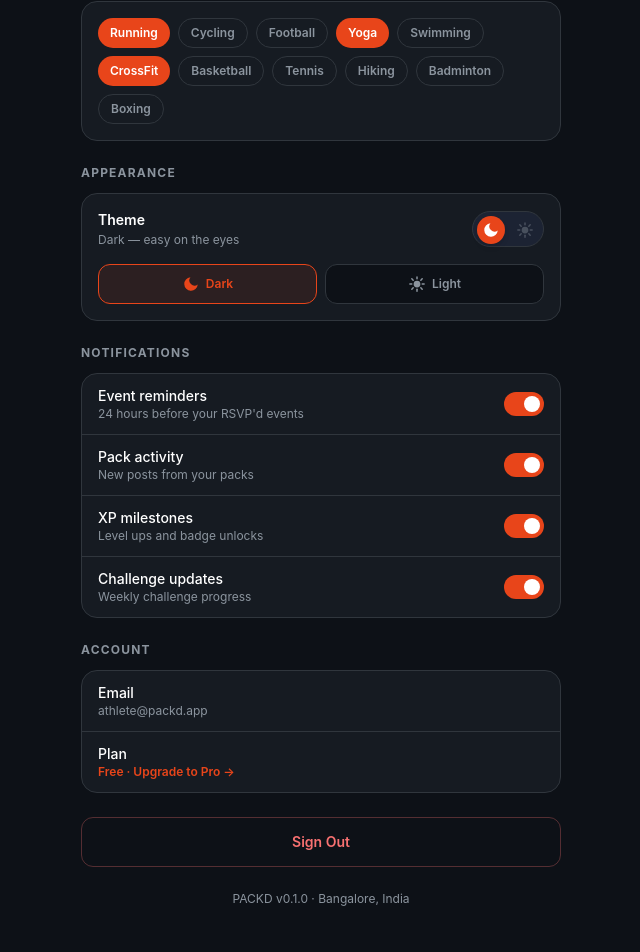
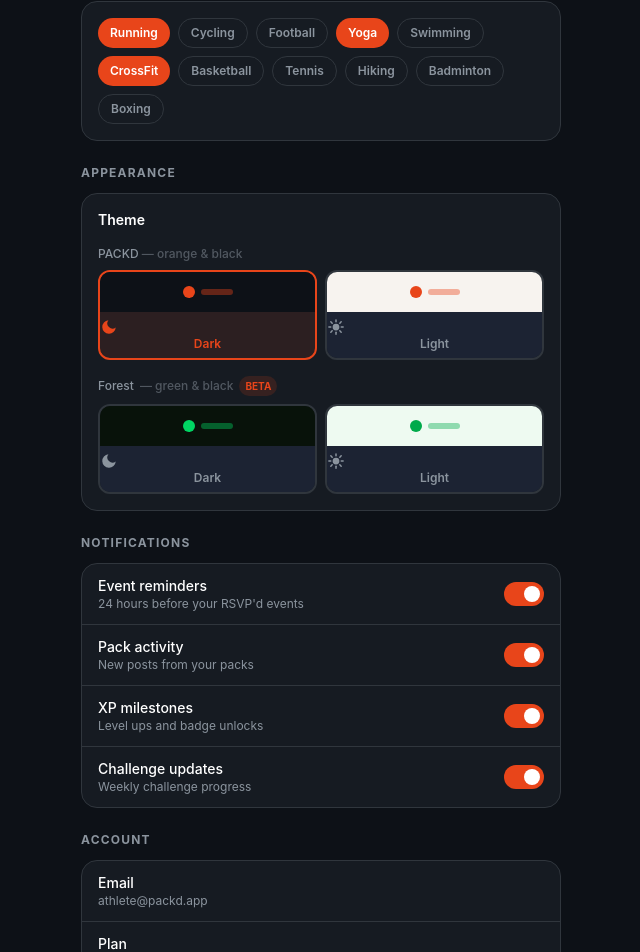
Before and after one commit to mayank29deo/PACKD, a Next.js app: page /settings in a window 1280 px wide. Shown: the part 834-1786 px from the top of the page, without its empty margins (319-959 px from the left). Built offline with nearby package versions, Linux system fonts and the light colour scheme; no server answers.

Commit message:
Add Forest theme (green) with dark/light variants and theme picker in settings

```diff
--- a/app/globals.css
+++ b/app/globals.css
@@ -22,6 +22,36 @@
   --packd-gold:         212 172 13;    /* #d4ac0d  */
   --packd-green:        63 185 80;     /* #3fb950  */
   color-scheme: dark;
+}
+
+/* ── Forest theme — dark green base, neon-green accent ───────────────────── */
+html.forest {
+  --packd-bg:           8 18 10;       /* #08120a  near-black green      */
+  --packd-card:         13 28 16;      /* #0d1c10  dark green card        */
+  --packd-card2:        18 40 22;      /* #122814  slightly lighter       */
+  --packd-border:       28 70 38;      /* #1c4626  green border           */
+  --packd-gray:         110 160 125;   /* #6ea07d  muted sage             */
+  --packd-text:         195 230 205;   /* #c3e6cd  pale green-white       */
+  --packd-orange:       0 213 99;      /* #00d563  neon green accent      */
+  --packd-orange-light: 57 231 130;    /* #39e782  lighter neon           */
+  --packd-gold:         180 210 50;    /* #b4d232  yellow-green           */
+  --packd-green:        0 213 99;      /* same as accent                  */
+  color-scheme: dark;
+}
+
+/* Forest light variant */
+html.forest.light {
+  --packd-bg:           238 250 241;   /* #eefaf1  very pale green        */
+  --packd-card:         255 255 255;   /* #ffffff  white cards            */
+  --packd-card2:        225 245 230;   /* #e1f5e6  light green tint       */
+  --packd-border:       190 230 200;   /* #bee6c8  soft green border      */
+  --packd-gray:         80 130 95;     /* #50825f  muted green-gray       */
+  --packd-text:         15 45 25;      /* #0f2d19  dark green text        */
+  --packd-orange:       0 170 75;      /* #00aa4b  green accent on light  */
+  --packd-orange-light: 0 213 99;      /* #00d563  brighter              */
+  --packd-gold:         110 150 20;    /* #6e9614  olive gold             */
+  --packd-green:        0 170 75;      /* same as accent                  */
+  color-scheme: light;
 }
 
 /* Light theme — toggled by adding class="light" to <html> */
@@ -106,6 +136,23 @@ body {
   border-color: #E8451A40;
 }
 
+/* ─── Forest-mode overrides ──────────────────────────────────────────────── */
+html.forest .orange-glow {
+  box-shadow: 0 0 30px rgba(0, 213, 99, 0.2);
+}
+html.forest .text-gradient {
+  background: linear-gradient(135deg, #00d563, #39e782);
+  -webkit-background-clip: text;
+  -webkit-text-fill-color: transparent;
+  background-clip: text;
+}
+html.forest .card-hover:hover {
+  border-color: rgba(0, 213, 99, 0.25);
+}
+html.forest .xp-fill {
+  background: linear-gradient(to right, #00d563, #39e782);
+}
+
 /* ─── Light-mode gradient overrides ─────────────────────────────────────── */
 html.light .bg-card-gradient {
   background-image: linear-gradient(135deg, #F0EBE5 0%, #FFFFFF 100%) !important;
--- a/app/settings/page.js
+++ b/app/settings/page.js
@@ -36,7 +36,7 @@ function MoonIcon() {
 
 export default function SettingsPage() {
   const router = useRouter();
-  const { user, updateUser, logout, theme, toggleTheme } = useApp();
+  const { user, updateUser, logout, theme, setTheme } = useApp();
   const [form, setForm] = useState({
     name: user.name,
     username: user.username,
@@ -65,7 +65,7 @@ export default function SettingsPage() {
     router.push('/auth/login');
   }
 
-  const isLight = theme === 'light';
+
 
   return (
     <div className="min-h-screen bg-packd-bg pb-10">
@@ -175,70 +175,92 @@ export default function SettingsPage() {
         {/* Appearance */}
         <div>
           <h2 className="text-xs font-bold text-packd-gray uppercase tracking-widest mb-3">Appearance</h2>
-          <div className="packd-card p-4">
-            <div className="flex items-center justify-between">
-              <div>
-                <p className="text-sm font-semibold text-white">Theme</p>
-                <p className="text-xs text-packd-gray mt-0.5">
-                  {isLight ? 'Light — warm & bright' : 'Dark — easy on the eyes'}
-                </p>
-              </div>
+          <div className="packd-card p-4 space-y-4">
+            <p className="text-sm font-semibold text-white">Theme</p>
 
-              {/* Sliding pill toggle */}
-              <button
-                onClick={toggleTheme}
-                aria-label="Toggle theme"
-                className={`relative flex items-center w-[72px] h-9 rounded-full border transition-all duration-300 ${
-                  isLight
-                    ? 'bg-amber-100 border-amber-300'
-                    : 'bg-packd-card2 border-packd-border'
-                }`}
-              >
-                {/* sliding pill */}
-                <span
-                  className={`absolute top-1 w-7 h-7 rounded-full shadow-md flex items-center justify-center transition-all duration-300 ${
-                    isLight
-                      ? 'left-[38px] bg-amber-400 text-white'
-                      : 'left-1 bg-packd-orange text-white'
+            {/* PACKD theme row */}
+            <div>
+              <p className="text-xs text-packd-gray mb-2 font-medium">PACKD <span className="opacity-50">— orange & black</span></p>
+              <div className="flex gap-2">
+                {/* PACKD Dark */}
+                <button
+                  onClick={() => setTheme('dark')}
+                  className={`flex-1 rounded-xl border-2 overflow-hidden transition-all ${
+                    theme === 'dark' ? 'border-[#E8451A]' : 'border-packd-border'
                   }`}
                 >
-                  {isLight ? <SunIcon /> : <MoonIcon />}
-                </span>
-                {/* ghost icon on the other side */}
-                <span
-                  className={`absolute top-1 w-7 h-7 rounded-full flex items-center justify-center transition-all duration-300 text-packd-gray/40 ${
-                    isLight ? 'left-1' : 'left-[38px]'
+                  <div className="h-10 bg-[#0d1117] flex items-center justify-center gap-1.5">
+                    <span className="w-3 h-3 rounded-full bg-[#E8451A]"/>
+                    <span className="w-8 h-1.5 rounded bg-[#E8451A]/40"/>
+                  </div>
+                  <div className={`py-1.5 text-xs font-semibold text-center transition-colors ${
+                    theme === 'dark' ? 'text-[#E8451A] bg-[#E8451A]/10' : 'text-packd-gray bg-packd-card2'
+                  }`}>
+                    <MoonIcon /> Dark
+                  </div>
+                </button>
+                {/* PACKD Light */}
+                <button
+                  onClick={() => setTheme('light')}
+                  className={`flex-1 rounded-xl border-2 overflow-hidden transition-all ${
+                    theme === 'light' ? 'border-[#E8451A]' : 'border-packd-border'
                   }`}
                 >
-                  {isLight ? <MoonIcon /> : <SunIcon />}
-                </span>
-              </button>
+                  <div className="h-10 bg-[#F7F3EF] flex items-center justify-center gap-1.5">
+                    <span className="w-3 h-3 rounded-full bg-[#E8451A]"/>
+                    <span className="w-8 h-1.5 rounded bg-[#E8451A]/40"/>
+                  </div>
+                  <div className={`py-1.5 text-xs font-semibold text-center transition-colors ${
+                    theme === 'light' ? 'text-[#E8451A] bg-[#E8451A]/10' : 'text-packd-gray bg-packd-card2'
+                  }`}>
+                    <SunIcon /> Light
+                  </div>
+                </button>
+              </div>
             </div>
 
-            {/* Theme preview chips */}
-            <div className="flex gap-2 mt-4">
-              <button
-                onClick={() => !isLight || toggleTheme()}
-                className={`flex-1 py-2.5 rounded-xl text-xs font-semibold border transition-all flex items-center justify-center gap-1.5 ${
-                  !isLight
-                    ? 'bg-packd-orange/10 border-packd-orange text-packd-orange'
-                    : 'bg-packd-bg border-packd-border text-packd-gray'
-                }`}
-              >
-                <MoonIcon />
-                Dark
-              </button>
-              <button
-                onClick={() => isLight || toggleTheme()}
-                className={`flex-1 py-2.5 rounded-xl text-xs font-semibold border transition-all flex items-center justify-center gap-1.5 ${
-                  isLight
-                    ? 'bg-packd-orange/10 border-packd-orange text-packd-orange'
-                    : 'bg-packd-bg border-packd-border text-packd-gray'
-                }`}
-              >
-                <SunIcon />
-                Light
-              </button>
+            {/* Forest theme row */}
+            <div>
+              <p className="text-xs text-packd-gray mb-2 font-medium flex items-center gap-1.5">
+                Forest <span className="opacity-50">— green & black</span>
+                <span className="text-[10px] bg-packd-orange/15 text-packd-orange px-1.5 py-0.5 rounded-full font-bold">BETA</span>
+              </p>
+              <div className="flex gap-2">
+                {/* Forest Dark */}
+                <button
+                  onClick={() => setTheme('forest-dark')}
+                  className={`flex-1 rounded-xl border-2 overflow-hidden transition-all ${
+                    theme === 'forest-dark' ? 'border-[#00d563]' : 'border-packd-border'
+                  }`}
+                >
+                  <div className="h-10 bg-[#08120a] flex items-center justify-center gap-1.5">
+                    <span className="w-3 h-3 rounded-full bg-[#00d563]"/>
+                    <span className="w-8 h-1.5 rounded bg-[#00d563]/40"/>
+                  </div>
+                  <div className={`py-1.5 text-xs font-semibold text-center transition-colors ${
+                    theme === 'forest-dark' ? 'text-[#00d563] bg-[#00d563]/10' : 'text-packd-gray bg-packd-card2'
+                  }`}>
+                    <MoonIcon /> Dark
+                  </div>
+                </button>
+                {/* Forest Light */}
+                <button
+                  onClick={() => setTheme('forest-light')}
+                  className={`flex-1 rounded-xl border-2 overflow-hidden transition-all ${
+                    theme === 'forest-light' ? 'border-[#00aa4b]' : 'border-packd-border'
+                  }`}
+                >
+                  <div className="h-10 bg-[#eefaf1] flex items-center justify-center gap-1.5">
+                    <span className="w-3 h-3 rounded-full bg-[#00aa4b]"/>
+                    <span className="w-8 h-1.5 rounded bg-[#00aa4b]/40"/>
+                  </div>
+                  <div className={`py-1.5 text-xs font-semibold text-center transition-colors ${
+                    theme === 'forest-light' ? 'text-[#00aa4b] bg-[#00aa4b]/10' : 'text-packd-gray bg-packd-card2'
+                  }`}>
+                    <SunIcon /> Light
+                  </div>
+                </button>
+              </div>
             </div>
           </div>
         </div>
```
Also changed, not shown: lib/AppContext.js.
